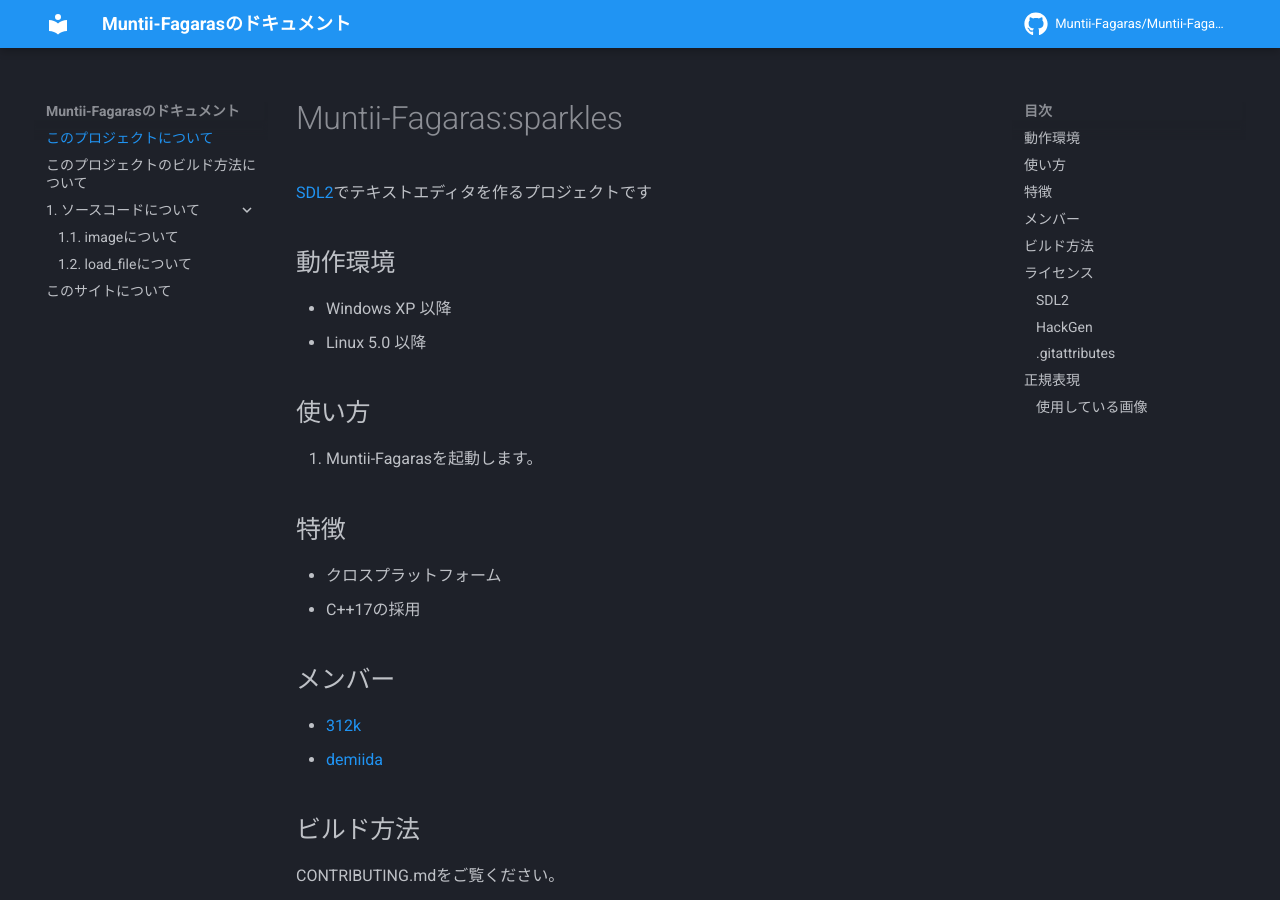
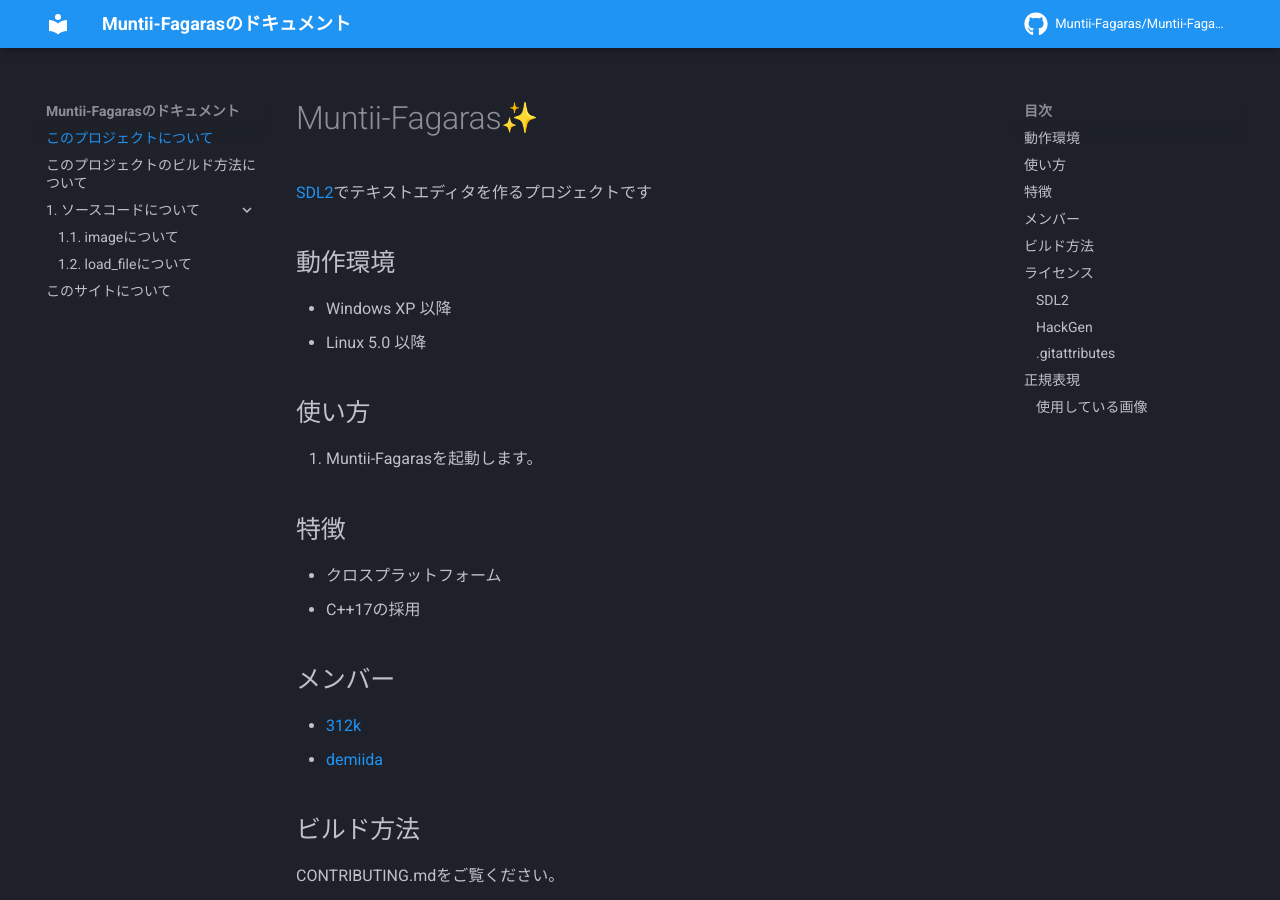
Before and after one commit to Muntii-Fagaras/Muntii-Fagaras.github.io, an MkDocs documentation site: the page built from docs/README.md, in a window 1280 px wide and 900 px high. Built offline with MkDocs 1.6.1 and Material for MkDocs 9.7.7, drawn with Linux system fonts in a browser that asks for light colours; emoji names are drawn with the system emoji font; comment, search, counter and statistics services are not loaded.

Commit message:
Update README.md

```diff
--- a/docs/README.md
+++ b/docs/README.md
@@ -1,4 +1,4 @@
-# Muntii-Fagaras:sparkles
+# Muntii-Fagaras:sparkles:
 
 [SDL2](https://github.com/libsdl-org/SDL)でテキストエディタを作るプロジェクトです
 
```
